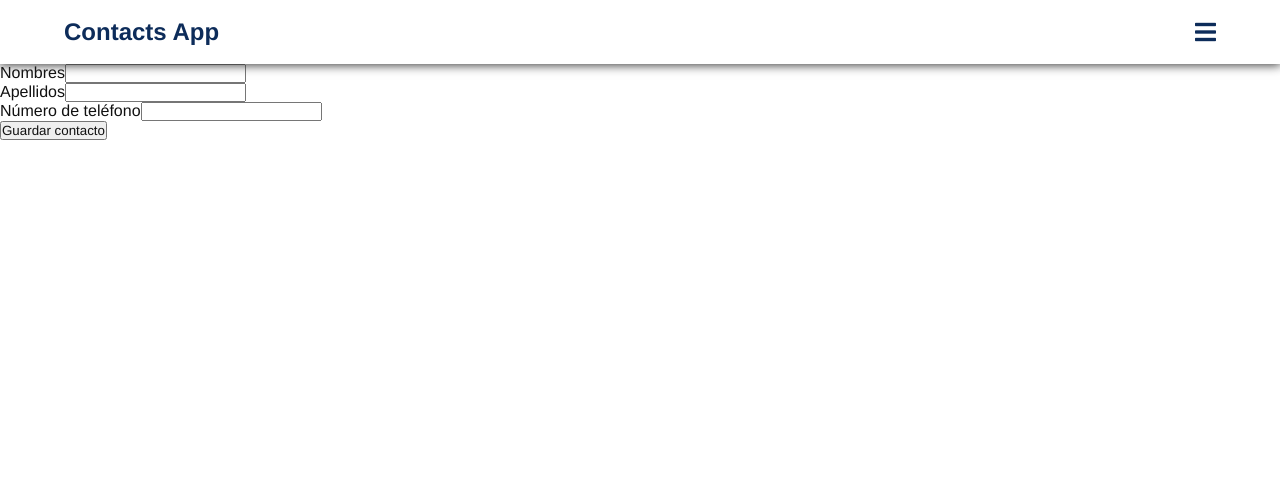
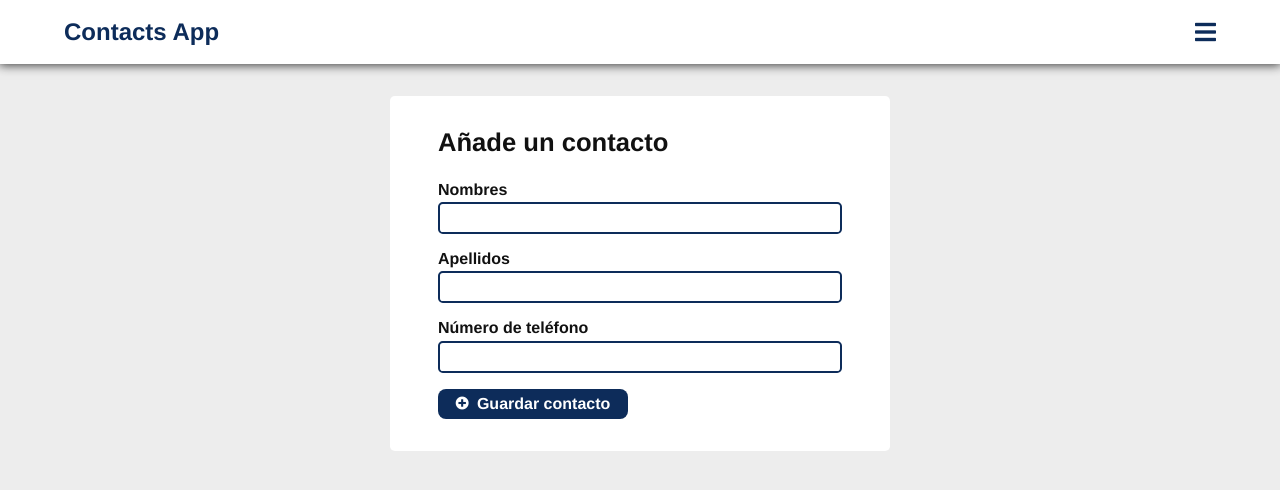
Before and after one commit to santiago-jv/vue-contacts, a Vue app: page /contacts/create in a window 1280 px wide. Shown: the top 490 px of the page. Built offline with nearby package versions, Linux system fonts and the light colour scheme.

Commit message:
Correcting mistakes

```diff
--- a/public/index.html
+++ b/public/index.html
@@ -6,6 +6,9 @@
     <meta name="viewport" content="width=device-width,initial-scale=1.0">
     <link rel="icon" href="<%= BASE_URL %>favicon.ico">
     <link rel="stylesheet" href="https://pro.fontawesome.com/releases/v5.10.0/css/all.css" integrity="sha384-AYmEC3Yw5cVb3ZcuHtOA93w35dYTsvhLPVnYs9eStHfGJvOvKxVfELGroGkvsg+p" crossorigin="anonymous"/>
+    <meta name="description" content="Proporcionamos la posibilidad de almacenar tus contactos de tal forma que solo tu puedas tener acceso a ellos. Bienvenido!">
+    <meta name="keywords" content="App Contacts">
+    <meta name="theme-color" content="#0D2C5A">
 
     <title>Contacts app</title>
   </head>
--- a/src/App.vue
+++ b/src/App.vue
@@ -1,10 +1,7 @@
 <template>
   <div id="app">
 
-    <!-- <div id="nav">
-      <router-link to="/">ContactsApp</router-link> |
-      <router-link to="/contacts">Mis contactos</router-link>
-    </div> -->
+
     <main>
       <router-view/>
     </main>
--- a/src/components/Button.vue
+++ b/src/components/Button.vue
@@ -3,7 +3,7 @@
        <i v-bind:class="nameOfClass"></i>
        <p>{{text}}</p>
     </button>
-     <button v-else>
+     <button type="submit" v-else>
        <i v-bind:class="nameOfClass"></i>
        <p>{{text}}</p>
     </button>
--- a/src/components/ContactsList.vue
+++ b/src/components/ContactsList.vue
@@ -1,5 +1,8 @@
 <template>
-     <div class="contacts-container">
+    <div v-if="loading" class="contacts-container">
+        <Loader/>
+    </div>
+     <div v-else-if="contacts.length > 0"  class="contacts-container">
         <div v-for="contact in contacts" :key="contact.id"  class="card">
             <div class="card-info">
               <img src="@/assets/contact-image.svg" alt="Picture of the contact" srcset="">
@@ -13,17 +16,27 @@
             </div>
         </div>
     </div>
+    <div v-else class="contacts-container not-content">
+        <img src="@/assets/not-content.svg" alt="No hay contactos">
+        <h2 class="message">
+          No hay contactos añadidos.
+        </h2>
+    </div>
 </template>
 
 <script>
 import {getContacts} from '@/services/http-contacts'
 import {deleteContact} from '@/services/http-contacts.js'
+import Loader from '@/components/Loader.vue'
+
 export default {
   name: 'ContactsList',
-
+  components:{Loader
+  },
   data(){
     return {
-      contacts:[]
+      contacts:[],
+      loading:false
     }
   },
   mounted() {
@@ -31,6 +44,7 @@ export default {
   },
   methods: {
     async retrieveContacts(){
+      this.loading = true
       try {
         const response = await getContacts()
         this.$store.commit({type:'setContacts', contacts:response.data});
@@ -38,6 +52,7 @@ export default {
       } catch (error) {
         console.log(error.response);
       }
+      this.loading = false;
     },
     goToEditView(id) {
           this.$router.push('/contacts/edit/'+ id)
@@ -116,12 +131,17 @@ export default {
     color:white;
     font-size: 1.1rem;
   }
+  .not-content {
+    flex-direction: column;
+
+  }
 
   @media screen and (min-width:1000px) {
     .contacts-container{
       flex-direction:row;
       justify-content:space-around;
       align-items:center;
+      flex-wrap: wrap;
     }
   }
 </style>
--- a/src/views/Contacts.vue
+++ b/src/views/Contacts.vue
@@ -25,7 +25,7 @@ export default {
   button {
     cursor: pointer;
     position: fixed;
-    z-index: 3;
+    z-index: 0;
     border-radius: 50%;
     bottom: 1rem;
     right: 1rem;
--- a/src/views/CreateContact.vue
+++ b/src/views/CreateContact.vue
@@ -3,24 +3,25 @@
         <Header/>
         <div class="container">
             <form v-on:submit.prevent="saveContact">
+                <h1>Añade un contacto</h1>
                 <div class="form-group">
                     <label for="first_name">Nombres</label>
-                    <input v-model="first_name" id="first_name" type="text">
+                    <input class="field" minlength="2" maxlength="30" v-model="first_name" id="first_name" type="text">
                 </div>
                 <div class="form-group">
                     <label for="last_name">Apellidos</label>
-                    <input v-model="last_name" id="last_name" type="text">
+                    <input class="field" minlength="2" maxlength="30" v-model="last_name" id="last_name" type="text">
                 </div>
                 <div class="form-group">
                     <label for="phone_number">Número de teléfono</label>
-                    <input v-model="phone_number" id="phone_number" type="text">
+                    <input class="field" minlength="10" pattern="\d{10}$" title="Este campo debe tener mínimo 10 números" v-model="phone_number" id="phone_number" type="text">
                 </div>
                 <div v-show="error" class="error-container">
                     <p class="error-message">
                         {{error}}
                     </p>
                 </div>
-                <button type="submit">Guardar contacto</button>
+                <Button nameOfClass="fas fa-plus-circle" text="Guardar contacto" ></Button>
             </form>
         </div>
     </div>
@@ -28,10 +29,11 @@
 <script>
 import {createContact} from "@/services/http-contacts"
 import Header from "@/components/Header.vue"
+import Button from "@/components/Button.vue"
 
 export default {
     name:'CreateContact',
-    components:{Header},
+    components:{Header,Button},
     data(){
         return {
             first_name:"",
@@ -54,5 +56,49 @@ export default {
 </script>
 
 <style scoped>
+    .container{
+        background-color:var(--bg-secondary);
+        padding-top: 2rem;
+        display:flex;
+        justify-content: center;
+        min-height: calc(100vh - 4rem);
+    }
+    form{
+        width: 90%;
+        max-width:500px;
+        background-color:var(--bg-primary);
+        padding:2rem 3rem;
+        height:fit-content;
+        border-radius: .3rem;
+        margin-bottom: 2rem;
+    }
+    h1{
+        font-size: 1.6rem;
+        margin-bottom: 1.5rem;
+    }
+    label{
+        display: block;
+        margin-bottom: .2rem;
+        font-weight: bold;
+    }
+    .form-group{
+        margin-bottom: 1rem;
+        width: 100%;
+    }
+    input.field {
+        width: 100%;
+        outline:none;
+        border:2px solid var(--primary-color);
+        border-radius: .3rem;
+        height:2rem;
+        font-size: 1.2rem;
+        padding-left: .3rem;
+    }
+    .error-container{
+        margin:1rem 0;
+    }
+    .error-message{
+        color:tomato;
+    }
 
 </style>
--- a/src/views/EditContact.vue
+++ b/src/views/EditContact.vue
@@ -3,24 +3,25 @@
         <Header/>
         <div class="container">
             <form v-on:submit.prevent="updateContact">
+                <h1>Edita un contacto</h1>
                 <div class="form-group">
                     <label for="first_name">Nombres</label>
-                    <input v-model="contact.first_name" id="first_name" type="text">
+                    <input minlength="2" class="field" v-model="contact.first_name" id="first_name" type="text">
                 </div>
                 <div class="form-group">
                     <label for="last_name">Apellidos</label>
-                    <input v-model="contact.last_name" id="last_name" type="text">
+                    <input minlength="2" class="field" v-model="contact.last_name" id="last_name" type="text">
                 </div>
                 <div class="form-group">
                     <label for="phone_number">Número de teléfono</label>
-                    <input v-model="contact.phone_number" id="phone_number" type="text">
+                    <input minlength="10" pattern="\d{10}$" title="Este campo debe tener mínimo 10 números" class="field" v-model="contact.phone_number" id="phone_number" type="text">
                 </div>
                 <div v-show="error" class="error-container">
                     <p class="error-message">
                         {{error}}
                     </p>
                 </div>
-                <button type="submit">Guardar cambios</button>
+                <Button text="Guardar cambios" nameOfClass="fas fa-pen"></Button>
             </form>
         </div>
    </div>
@@ -28,10 +29,11 @@
 <script>
 import {updateContact,getContact} from "@/services/http-contacts"
 import Header from "@/components/Header.vue"
+import Button from "@/components/Button.vue"
 
 export default {
     name:'EditContact',
-    components: {Header},
+    components: {Header,Button},
     data(){
         return {
             contact:{
@@ -64,3 +66,49 @@ export default {
     }
 }
 </script>
+<style scoped>
+    .container{
+        background-color:var(--bg-secondary);
+        padding-top: 2rem;
+        display:flex;
+        justify-content: center;
+        min-height: calc(100vh - 4rem);
+    }
+    form{
+        width: 90%;
+        max-width:500px;
+        background-color:var(--bg-primary);
+        padding:2rem 3rem;
+        height:fit-content;
+        border-radius: .3rem;
+        margin-bottom: 2rem;
+    }
+    h1{
+        font-size: 1.6rem;
+        margin-bottom: 1.5rem;
+    }
+    label{
+        display: block;
+        margin-bottom: .2rem;
+        font-weight: bold;
+    }
+    .form-group{
+        margin-bottom: 1rem;
+        width: 100%;
+    }
+    input.field {
+        width: 100%;
+        outline:none;
+        border:2px solid var(--primary-color);
+        border-radius: .3rem;
+        height:2rem;
+        font-size: 1.2rem;
+        padding-left: .3rem;
+    }
+    .error-container{
+        margin:1rem 0;
+    }
+    .error-message{
+        color:tomato;
+    }
+</style>
--- a/src/views/Register.vue
+++ b/src/views/Register.vue
@@ -8,6 +8,11 @@
         <div class="form-group">
           <label for="username">Nombre de usuario:</label>
           <input minlength="2" required v-model="username" id="username" type="text" class="field">
+          <div v-show="fields_errors.username !== ''" class="error-container">
+            <p class="error-message">
+              {{fields_errors.username[0]}}
+            </p>
+        </div>
         </div>
         <div class="form-group">
           <label for="first_name">Nombre:</label>
@@ -61,6 +66,9 @@ export default {
       repeated_password:'',
       loading:false,
       error: null,
+      fields_errors:{
+        username:'',
+      }
     }
   },
 
@@ -76,6 +84,7 @@ export default {
                 this.$router.push('/login')
 
             } catch (error) {
+                this.fields_errors.username = error.response.data.username
                 this.error = error.response.data.detail
             }
             this.loading = false;
```
Also changed, not shown: src/components/Header.vue (+50 -7 lines), src/router/index.js (+4 -3 lines), src/assets/not-content.svg (added), 1 other file (tests, documents, lock files or other folders).
